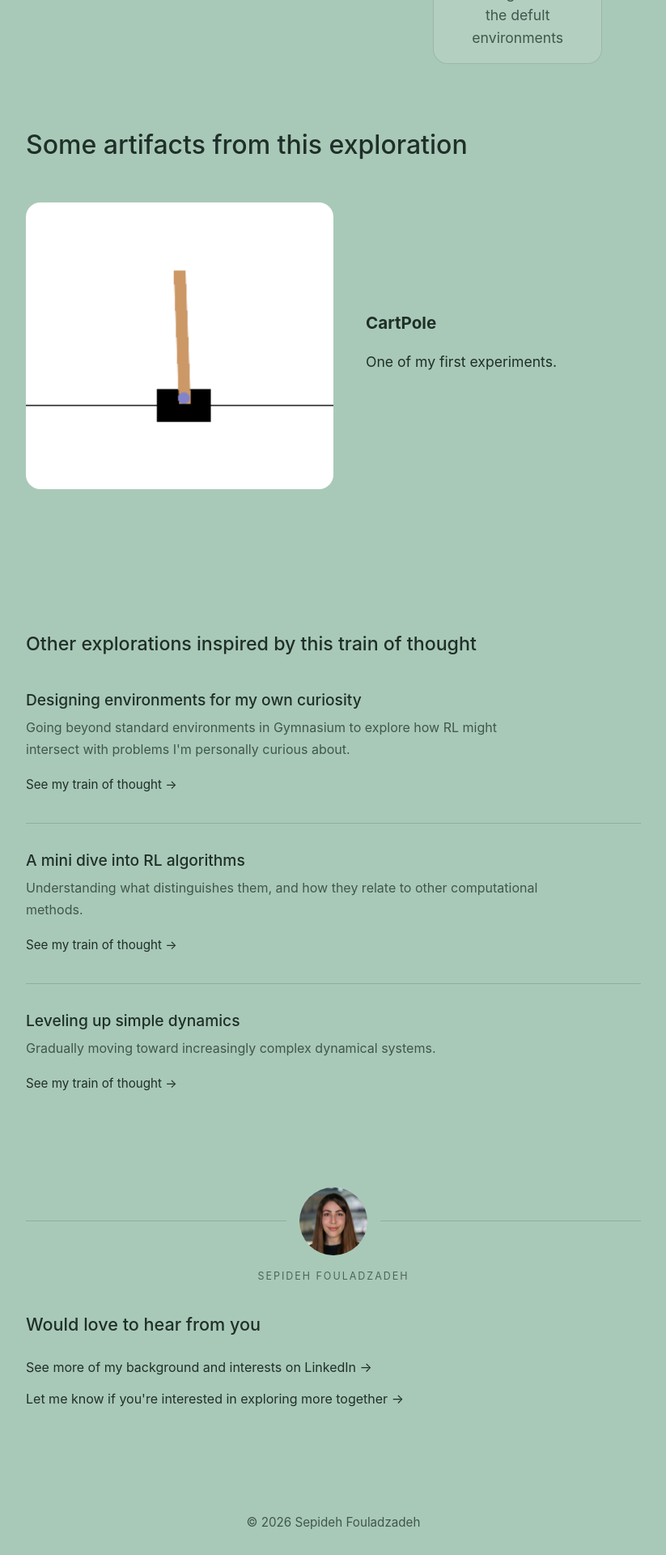
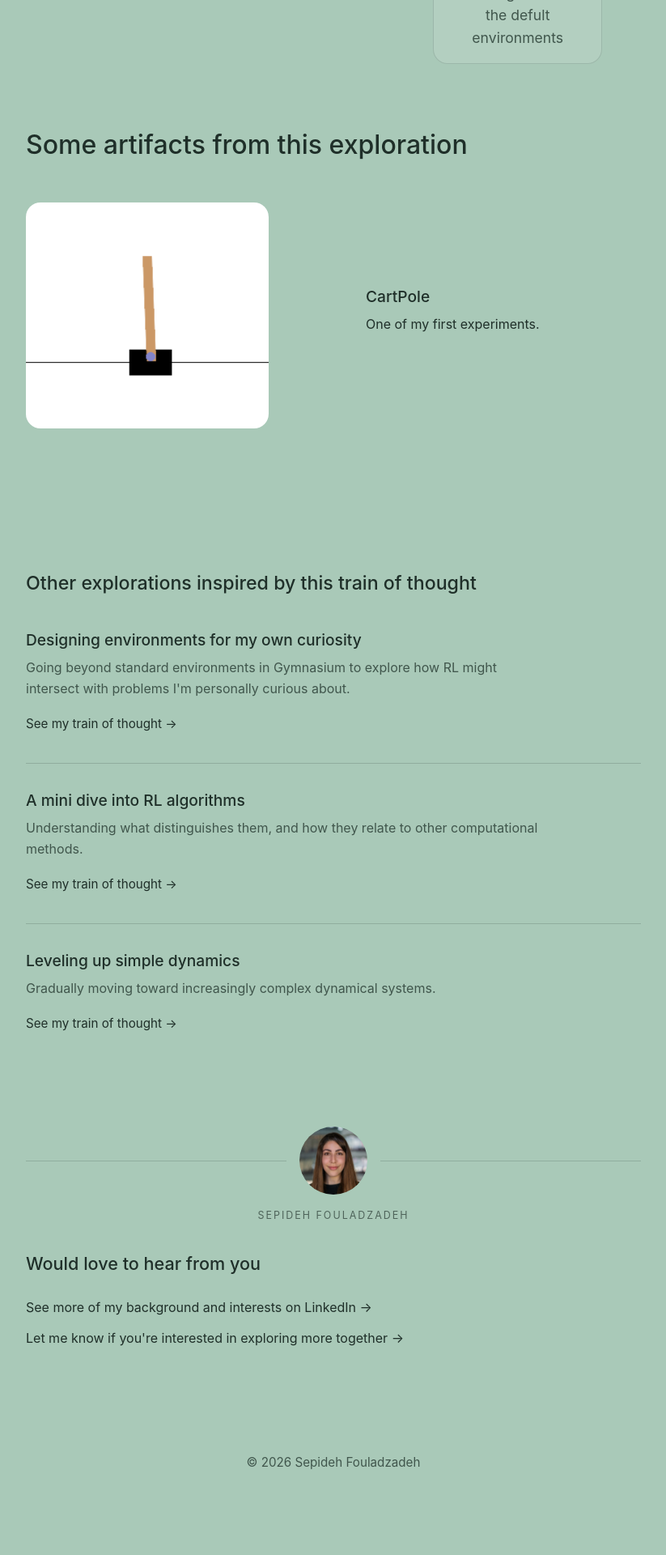
Before and after one commit to SepidehFouladzadeh/SepidehFouladzadeh.github.io, a Jekyll site: the page built from _posts/2026-07-15-RL-Control.md, in a window 1280 px wide. Shown: the part 1347-3267 px from the top of the page at 81% size, without its empty margins (228-1051 px from the left). Built offline with Jekyll 4.4.1, drawn with Linux system fonts in a browser that asks for light colours; after the commit the page ends 3213 px from its top, so only the background shows below that.

Commit message:
adding results to explorations

```diff
--- a/_layouts/exploration.html
+++ b/_layouts/exploration.html
@@ -650,17 +650,23 @@
     .artifact-media img,
     .artifact-media video {
         width: 100%;
+        max-width: 300px;   /* adjust: 250–350px */
         border-radius: 18px;
         display: block;
     }
 
     .artifact-content h3 {
-        margin-top: 0;
-        margin-bottom: 0.8rem;
+        margin: 0 0 0.45rem;
+        font-size: 1.2rem;
+        font-weight: 500;
+        line-height: 1.4;
     }
 
     .artifact-content p {
-        margin: 0.6rem 0;
+        max-width: 650px;
+        margin: 0 0 0.85rem;
+        font-size: 1rem;
+        line-height: 1.65;
     }
 
     .author-break {
```
